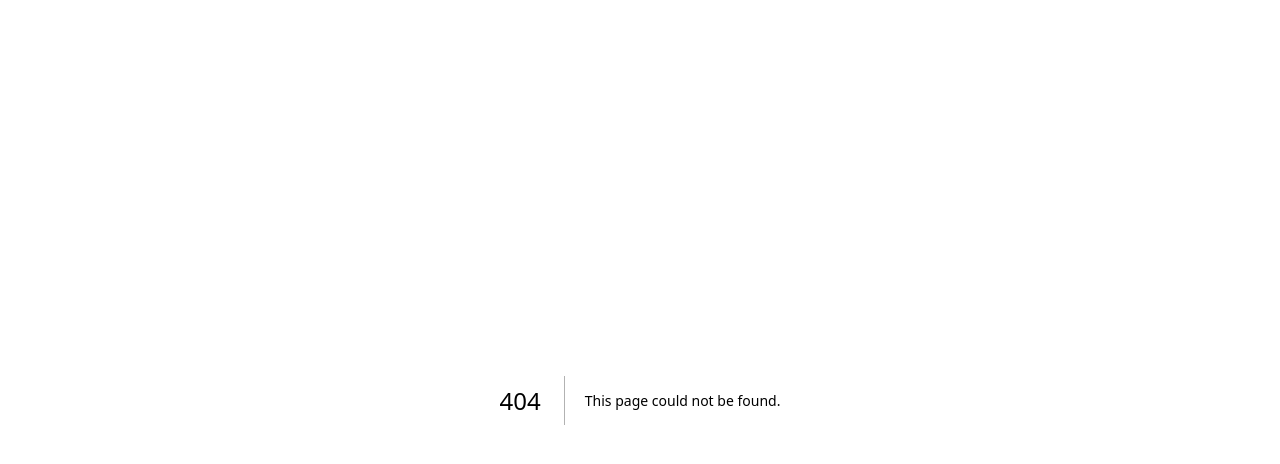
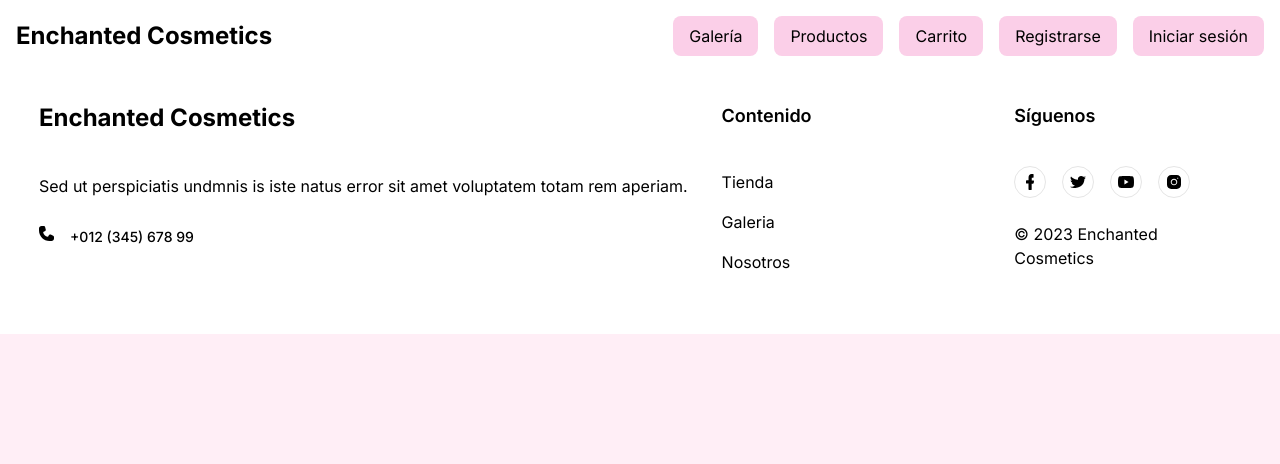
Before and after one commit to Elmono56/DuendeMaquillista, a Next.js app: page /pages/users/shoppingCart in a window 1280 px wide. Before the commit this address had no page. Shown: the top 464 px of the page. Built offline with nearby package versions, Linux system fonts and the light colour scheme.

Commit message:
Feat: ShoppingCart created

```diff
--- /dev/null
+++ b/src/app/pages/users/shoppingCart/page.tsx
@@ -0,0 +1,15 @@
+import React from "react";
+import Navbar from "@/app/components/Navbar";
+import BasicCard from "@/app/components/BasicCard";
+import Footer from "@/app/components/Footer";
+
+const ShoppingCart = () => {
+  return (
+    <>
+      <Navbar />
+      <Footer />
+    </>
+  );
+};
+
+export default ShoppingCart;
```
